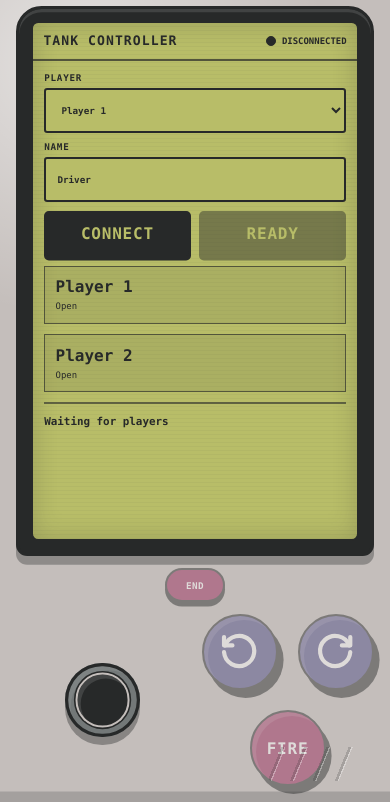
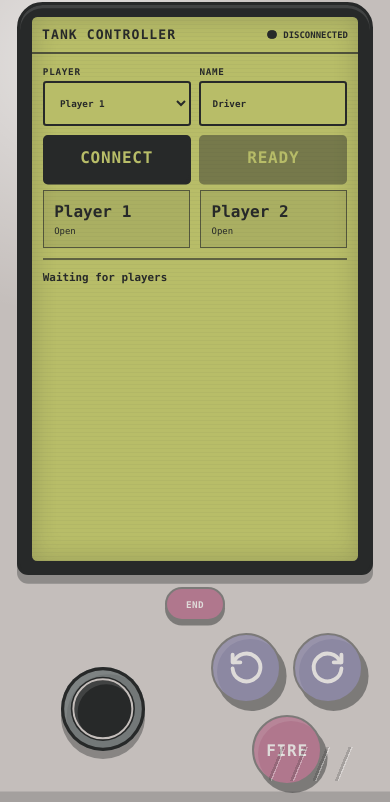
Before and after one commit to requiemdev/Tank-Arena-26-ECSE-Design-Comp, a website: page public/controller.html in a window 390 px wide. Shown: the part 42-844 px from the top of the page. Drawn offline with Linux system fonts and the light colour scheme; no server answers.

Commit message:
Make internal screen responsive for smaller screens

```diff
--- a/public/controller.html
+++ b/public/controller.html
@@ -178,6 +178,8 @@
         display: grid;
         grid-template-rows: auto minmax(0, 1fr);
         overflow: hidden;
+        container-name: controller-display;
+        container-type: size;
         background:
           repeating-linear-gradient(
             0deg,
@@ -211,8 +213,10 @@
 
       .screen-content {
         min-height: 0;
-        overflow: hidden;
+        overflow-x: hidden;
+        overflow-y: auto;
         padding: clamp(0.7rem, 1.7vw, 1.2rem);
+        scrollbar-width: thin;
       }
 
       .status {
@@ -251,6 +255,11 @@
         display: grid;
         grid-template-columns: repeat(2, minmax(0, 1fr));
         gap: clamp(0.55rem, 1.4vw, 0.9rem);
+      }
+
+      #preGame > *,
+      #preGame > div > * {
+        min-width: 0;
       }
 
       label {
@@ -601,11 +610,186 @@
         display: none !important;
       }
 
+      @container controller-display (max-height: 21rem) {
+        .screen-header {
+          gap: clamp(0.25rem, 2cqw, 0.5rem);
+          padding: clamp(0.3rem, 2.5cqh, 0.55rem)
+            clamp(0.4rem, 3cqw, 0.7rem);
+        }
+
+        h1 {
+          font-size: clamp(0.6rem, min(4.5cqh, 4cqw), 0.82rem);
+          white-space: nowrap;
+        }
+
+        .status {
+          gap: 0.25rem;
+          font-size: clamp(0.48rem, min(3.3cqh, 3cqw), 0.62rem);
+        }
+
+        .dot {
+          width: 0.48rem;
+          height: 0.48rem;
+          border-width: 0.09rem;
+        }
+
+        .screen-content {
+          padding: clamp(0.3rem, 2.5cqh, 0.6rem)
+            clamp(0.4rem, 3cqw, 0.7rem);
+        }
+
+        #preGame,
+        #preGame > div {
+          gap: clamp(0.25rem, 2cqh, 0.45rem);
+        }
+
+        label {
+          gap: 0.15rem;
+          font-size: clamp(0.5rem, min(3.4cqh, 3cqw), 0.62rem);
+        }
+
+        input,
+        select,
+        button {
+          font-size: clamp(0.62rem, min(4.5cqh, 4cqw), 0.78rem);
+          min-height: clamp(1.55rem, 12cqh, 2.15rem);
+          padding: clamp(0.2rem, 2cqh, 0.4rem)
+            clamp(0.3rem, 2.5cqw, 0.55rem);
+        }
+
+        button {
+          border-width: 0.12rem;
+          box-shadow: 0 0.16rem 0 var(--ink);
+        }
+
+        .lobby-info {
+          margin-top: clamp(0.25rem, 2cqh, 0.45rem);
+        }
+
+        section.lobby-info {
+          gap: clamp(0.25rem, 2cqw, 0.4rem);
+        }
+
+        .player-card {
+          padding: clamp(0.25rem, 2.2cqh, 0.45rem);
+        }
+
+        .player-card strong {
+          font-size: clamp(0.52rem, min(3.5cqh, 3cqw), 0.65rem);
+        }
+
+        .player-state {
+          margin-top: 0.12rem;
+          font-size: clamp(0.46rem, min(3cqh, 2.8cqw), 0.58rem);
+          line-height: 1.15;
+        }
+
+        #matchState {
+          padding-top: clamp(0.25rem, 2cqh, 0.4rem);
+          font-size: clamp(0.5rem, min(3.6cqh, 3.2cqw), 0.66rem);
+        }
+
+        #countdownScreen,
+        #inGame {
+          min-height: 0;
+        }
+
+        .hud {
+          gap: clamp(0.3rem, 3cqh, 0.6rem);
+        }
+
+        .hud-label {
+          font-size: clamp(0.58rem, min(4cqh, 3.6cqw), 0.78rem);
+        }
+
+        .meter {
+          height: clamp(0.75rem, 7cqh, 1.1rem);
+        }
+
+        .combat-readout {
+          gap: 0.25rem 0.5rem;
+          padding-top: clamp(0.25rem, 2cqh, 0.45rem);
+          font-size: clamp(0.48rem, min(3.3cqh, 3cqw), 0.62rem);
+        }
+      }
+
+      @container controller-display (max-height: 11rem) {
+        .screen-header {
+          gap: 0.2rem;
+          padding: 0.2rem 0.3rem;
+        }
+
+        h1 {
+          font-size: 0.52rem;
+        }
+
+        .status {
+          gap: 0.18rem;
+          font-size: 0.42rem;
+        }
+
+        .dot {
+          width: 0.38rem;
+          height: 0.38rem;
+          border-width: 0.07rem;
+        }
+
+        .screen-content {
+          padding: 0.08rem 0.2rem;
+        }
+
+        #preGame,
+        #preGame > div {
+          gap: 0.15rem;
+        }
+
+        label {
+          gap: 0.08rem;
+          font-size: 0.44rem;
+        }
+
+        input,
+        select,
+        button {
+          min-height: 1.35rem;
+          padding: 0.1rem 0.2rem;
+          font-size: 0.52rem;
+        }
+
+        .lobby-info {
+          margin-top: 0.06rem;
+        }
+
+        section.lobby-info {
+          gap: 0.15rem;
+        }
+
+        .player-card {
+          padding: 0.12rem;
+        }
+
+        .player-card strong {
+          font-size: 0.46rem;
+        }
+
+        .player-state {
+          margin-top: 0.06rem;
+          font-size: 0.38rem;
+          line-height: 1.05;
+        }
+
+        #matchState {
+          padding-top: 0.12rem;
+          font-size: 0.42rem;
+          line-height: 1.1;
+        }
+      }
+
       @media (orientation: landscape) and (max-height: 520px) {
         :root {
-          --stick-size: clamp(5rem, min(18vw, 44dvh), 13rem);
-          --button-size: clamp(3.5rem, min(11vw, 23dvh), 7rem);
-          --action-gap: clamp(0.65rem, 2vw, 1.25rem);
+          --stick-size: clamp(3.5rem, min(17vw, 38dvh), 13rem);
+          --button-size: clamp(2.75rem, min(10.5vw, 19dvh), 7rem);
+          --action-gap: clamp(0.35rem, 1.5vw, 1.1rem);
         }
 
         body {
@@ -616,9 +800,9 @@
           height: calc(100dvh - 1rem);
           min-height: 0;
           grid-template-columns:
-            minmax(var(--stick-size), 0.75fr)
-            minmax(12rem, 1.65fr)
-            minmax(calc(var(--button-size) * 2 + var(--action-gap)), 0.8fr);
+            minmax(0, 0.75fr)
+            minmax(min(12rem, 42vw), 1.65fr)
+            minmax(0, 0.8fr);
           grid-template-rows: auto minmax(0, 1fr) auto;
           gap: 0.45rem clamp(0.75rem, 2.4vw, 2.5rem);
           padding: 0.5rem 0.75rem 0.75rem;
@@ -629,29 +813,23 @@
           height: 100%;
           min-height: 0;
           overflow: hidden;
+          padding: clamp(0.35rem, 2.5dvh, 0.75rem);
         }
 
         .brand-strip {
           min-height: 1rem;
-          grid-template-columns:
-            minmax(var(--stick-size), 0.75fr)
-            minmax(12rem, 1.65fr)
-            minmax(calc(var(--button-size) * 2 + var(--action-gap)), 0.8fr);
           column-gap: clamp(0.75rem, 2.4vw, 2.5rem);
           padding-inline: 0;
-        }
-
-        .screen-content {
-          padding: 0.6rem 0.75rem;
-        }
-
-        #countdownScreen,
-        #inGame {
-          min-height: 8rem;
         }
       }
 
       @media (orientation: portrait) {
+        :root {
+          --stick-size: clamp(4.5rem, min(30vw, 16dvh), 9rem);
+          --button-size: clamp(3rem, min(18vw, 10dvh), 5.5rem);
+          --action-gap: clamp(0.5rem, 3vw, 1rem);
+        }
+
         body {
           padding: 0;
         }
@@ -666,12 +844,15 @@
             "end-control end-control" auto
             "move action" auto /
             1fr 1fr;
+          gap: clamp(0.35rem, 1.5dvh, 0.75rem);
+          padding: clamp(0.5rem, 2dvh, 1.25rem);
           border-width: 0;
           border-radius: 0;
         }
 
         .screen-bezel {
           min-height: 0;
+          padding: clamp(0.45rem, 2.5vw, 1rem);
         }
 
         .move-deck,
@@ -680,7 +861,7 @@
         }
       }
 
-      @media (max-width: 390px) {
+      @container controller-display (max-width: 14rem) and (min-height: 23rem) {
         #preGame,
         section.lobby-info {
           grid-template-columns: 1fr;
@@ -691,12 +872,11 @@
   <body>
     <main class="controller-shell">
       <header class="brand-strip">
-        <p class="brand-mark">Pixel Armor</p>
+        <p class="brand-mark">TANK ARENA</p>
         <div id="tankLinkIndicator" class="tank-link-indicator" aria-label="Tank link offline">
           <span class="case-led" aria-hidden="true"></span>
           <span id="tankLinkText">Tank offline</span>
         </div>
-        <span class="brand-model">ECSE handheld control unit</span>
       </header>
 
       <section class="move-deck" aria-label="Movement controls">
```
